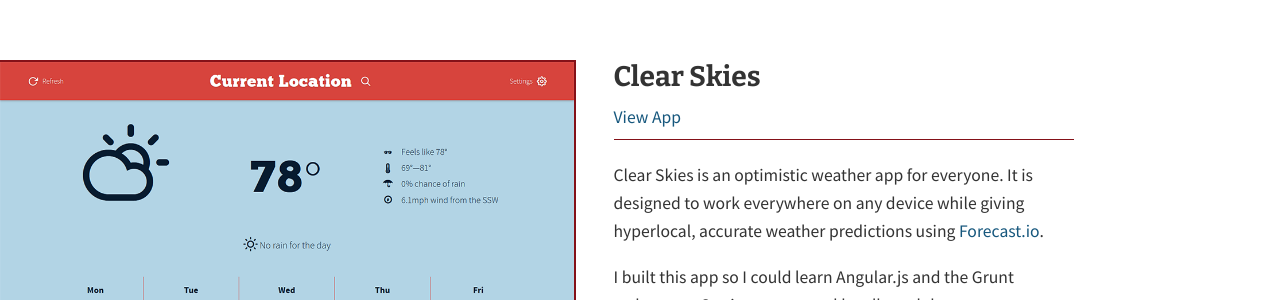
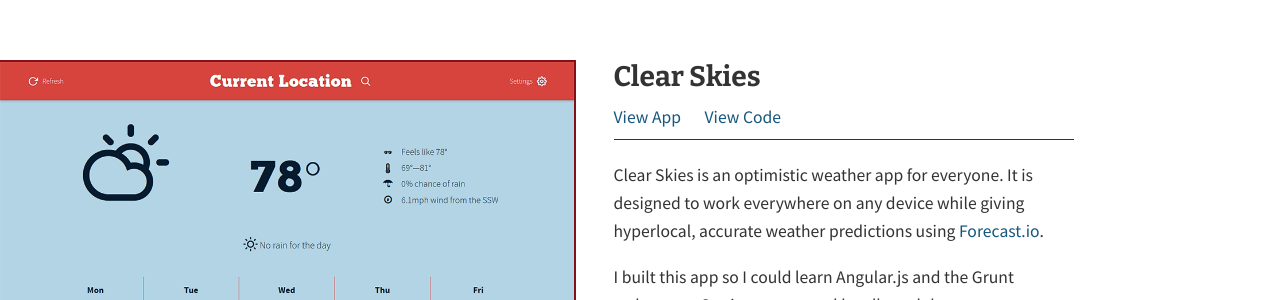
Before and after one commit to BoringCode/boringcode.github.com, a Jekyll site: the page built from portfolio/index.html, in a window 1280 px wide and 900 px high. Shown: the part 347-647 px from the top of the window. Built offline with Jekyll 4.4.1, drawn with Linux system fonts in a browser that asks for light colours; Markdown is read by kramdown in place of the engine named in the settings.

Commit message:
Added link to Clear Skies git repo

```diff
--- a/_data/portfolio.yml
+++ b/_data/portfolio.yml
@@ -2,7 +2,7 @@
   img: clearskies.png
   slug: clearskies
   url: >
-    [View App](http://clearskiesapp.com)
+    [View App](http://clearskiesapp.com) [View Code](https://github.com/BoringCode/ClearSkies)
   info: >
     Clear Skies is an optimistic weather app for everyone. It is designed to work everywhere on any device while giving hyperlocal, accurate weather predictions using [Forecast.io](http://forecast.io).
 
```
